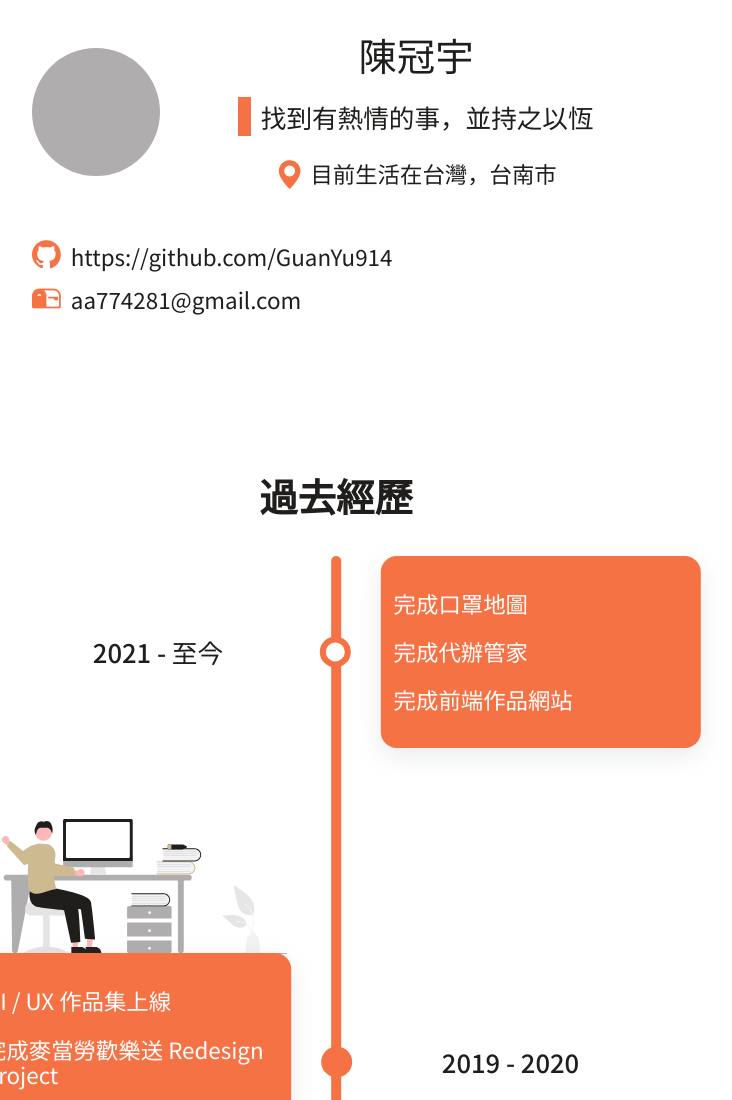
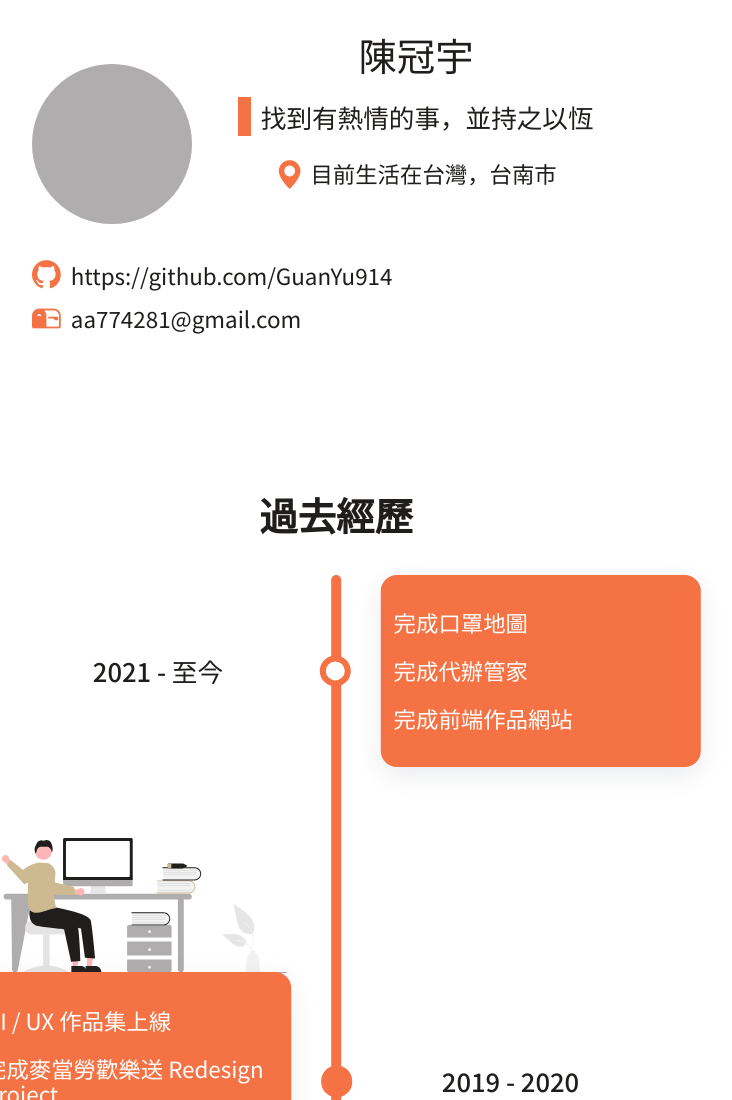
Before and after one commit to GuanYu914/profile-landing-page, a website: page public/index.html in a window 1280 px wide. Shown: the top 1100 px of the page, without its empty margins (304-1036 px from the left). Drawn offline with nearby package versions, Linux system fonts and the light colour scheme; files that its build step writes are made by us from their sources.

Commit message:
adjust grid settings, increase profile avatar on pad

```diff
--- a/src/css/rwd.css
+++ b/src/css/rwd.css
@@ -2,8 +2,7 @@
   /* profile block */
   .profile {
     display: grid;
-    grid-template-rows: 10rem;
-    grid-row-gap: 1.4rem;
+    grid-template-rows: 14rem;
     grid-template-columns: 10rem 28rem;
     width: fit-content !important;
     margin-left: auto;
@@ -17,8 +16,8 @@
     margin-left: 0 !important;
     align-self: center;
     justify-self: flex-start;
-    width: 8rem !important;
-    height: 8rem !important;
+    width: 10rem !important;
+    height: 10rem !important;
   }
 
   .profile__profile__personal-info {
@@ -33,7 +32,7 @@
   }
 
   .profile__links {
-    grid-row: 3;
+    grid-row: 2;
     grid-column: 1 / 3;
     margin: 0 !important;
   }
@@ -258,7 +257,7 @@
 @media screen and (min-width: 568px){
   .highlight {
     top: 30rem !important;
-    height: 76rem !important;
+    height: 98rem !important;
   }
 }
 
```
